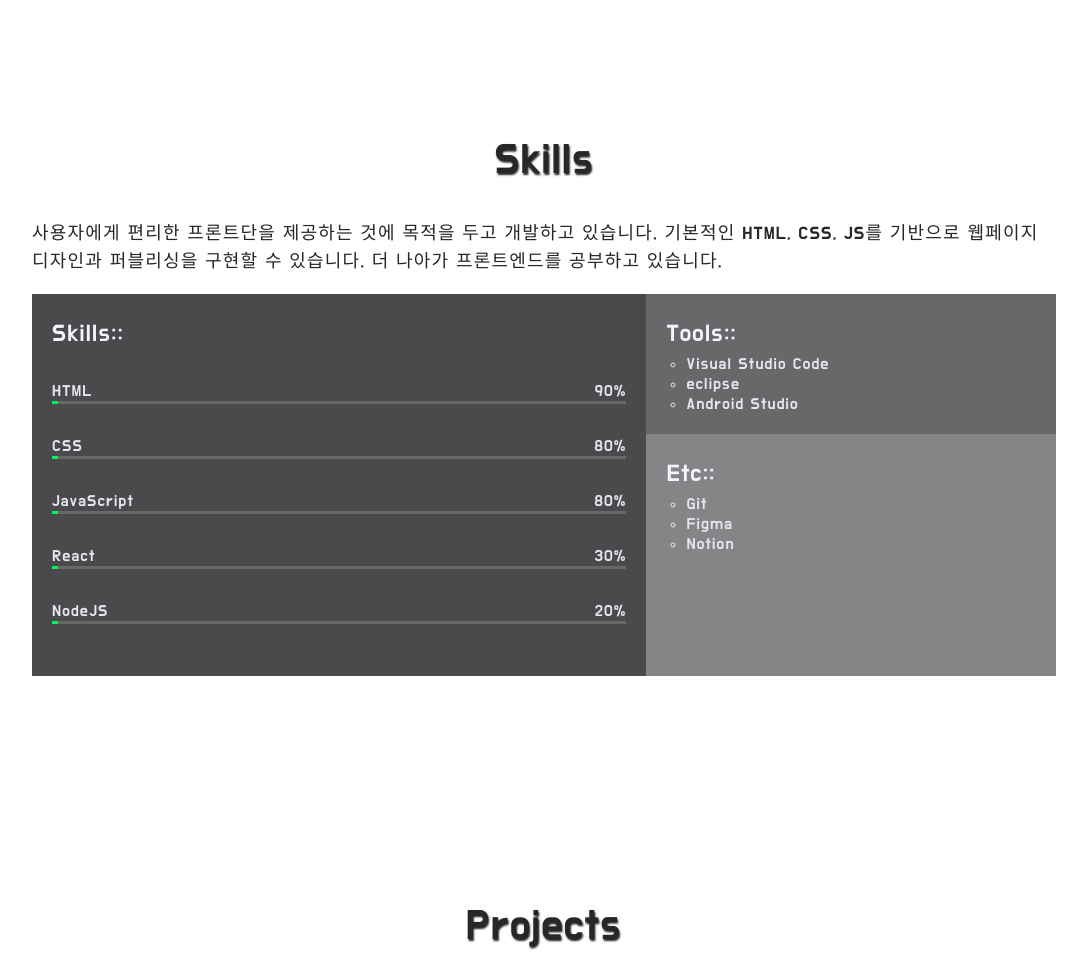
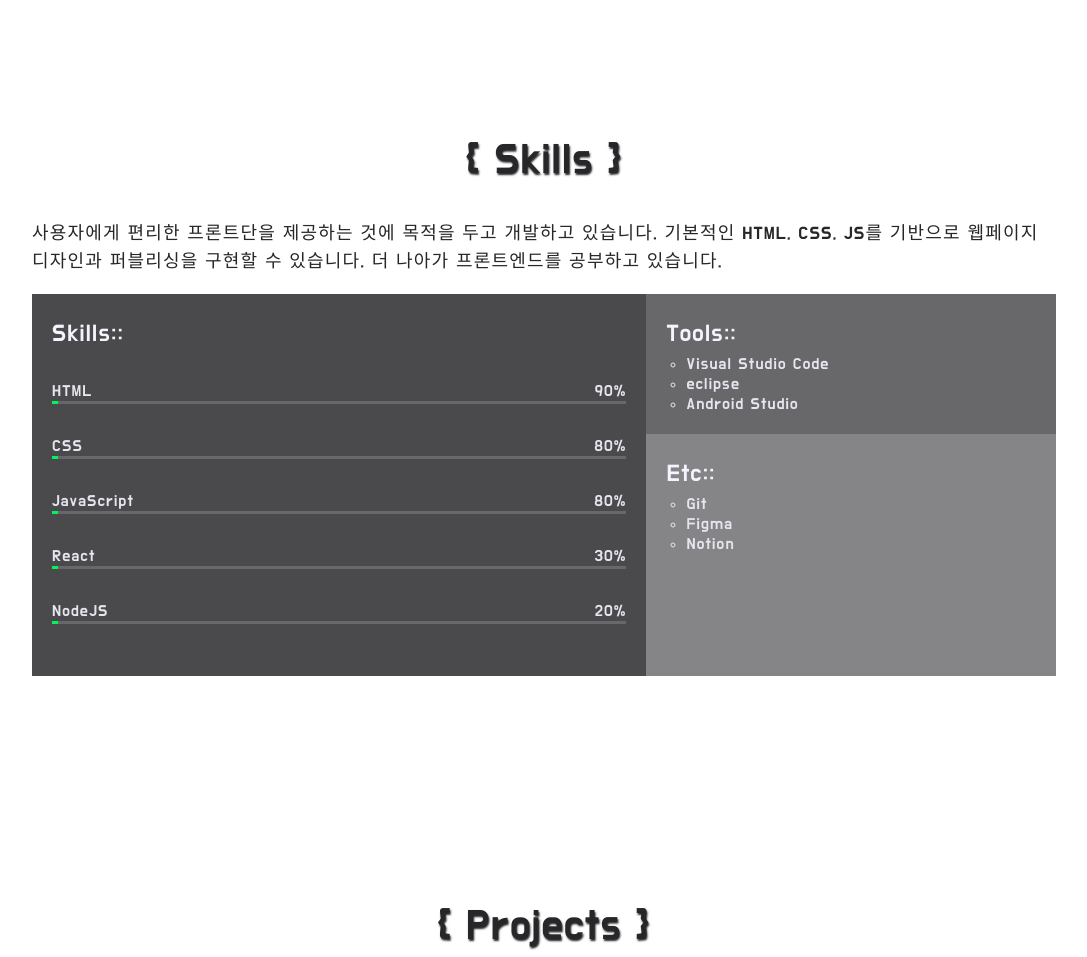
Before and after one commit to KingDongMin/KDM-portfolio, a plain HTML site: page index.html in a window 1280 px wide. Shown: the part 1600-2557 px from the top of the page, without its empty margins (96-1183 px from the left). Drawn offline with Linux system fonts and the light colour scheme.

Commit message:
타이틀 변경

```diff
--- a/index.html
+++ b/index.html
@@ -51,7 +51,7 @@
 
     <!-- about me -->
     <section id="about">
-        <h1 class="about__title title">About Me</h1>
+        <h1 class="about__title title">{ About Me }</h1>
         <p class="about__intro">
             안녕하세요.
             좋은 서비스를 위해 끊임없이 도전하는 김동민입니다.
@@ -102,7 +102,7 @@
     </section>
 
     <section id="skills">
-        <h1 class="skills__title title">Skills</h1>
+        <h1 class="skills__title title">{ Skills }</h1>
         <p>
             사용자에게 편리한 프론트단을 제공하는 것에 목적을 두고 개발하고 있습니다. 기본적인 HTML, CSS, JS를 기반으로 웹페이지 디자인과 퍼블리싱을 구현할 수 있습니다. 더 나아가 프론트엔드를
             공부하고 있습니다.
@@ -182,7 +182,7 @@
 
 
     <section id="projects">
-        <h1 class="projects__title title">Projects</h1>
+        <h1 class="projects__title title">{ Projects }</h1>
 
         <div class="project">
             <div class="project__top">
```
